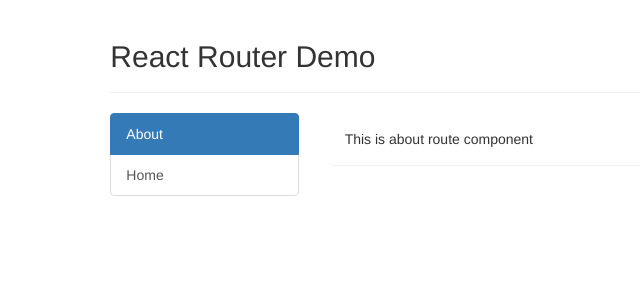
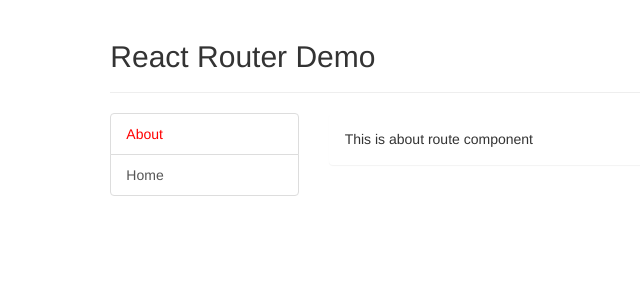
Before and after one commit to sAMs126/React-study, a React (Create React App) app in the folder stu/12_React-Router基本使用/react-app/: page /about in a window 1280 px wide. Shown: the top 300 px of the page, without its empty margins (108-748 px from the left). Built offline with nearby package versions, Linux system fonts and the light colour scheme.

Commit message:
更改路由选中样式

```diff
--- a/stu/12_React-Router基本使用/react-app/src/component/app.jsx
+++ b/stu/12_React-Router基本使用/react-app/src/component/app.jsx
@@ -20,10 +20,16 @@
                     <div className="col-xs-2 col-xs-offset-2">
                         <div className="list-group">
                             {/*导航路由链接*/}
-                            <NavLink className="list-group-item" to="/about">
+                            <NavLink
+                                className="list-group-item"
+                                to="/about"
+                                activeClassName="activeClass">
                                 About
                             </NavLink>
-                            <NavLink className="list-group-item" to="/home">
+                            <NavLink
+                                className="list-group-item"
+                                to="/home"
+                                activeClassName="activeClass">
                                 Home
                             </NavLink>
                         </div>
--- /dev/null
+++ b/stu/12_React-Router基本使用/react-app/src/index.css
@@ -0,0 +1,3 @@
+.activeClass {
+    color: red !important;
+}
--- a/stu/12_React-Router基本使用/react-app/src/index.js
+++ b/stu/12_React-Router基本使用/react-app/src/index.js
@@ -2,6 +2,8 @@
 import { render } from 'react-dom';
 import { BrowserRouter } from 'react-router-dom';
 import App from './component/app';
+
+import './index.css';
 
 render(
     <BrowserRouter>
```
